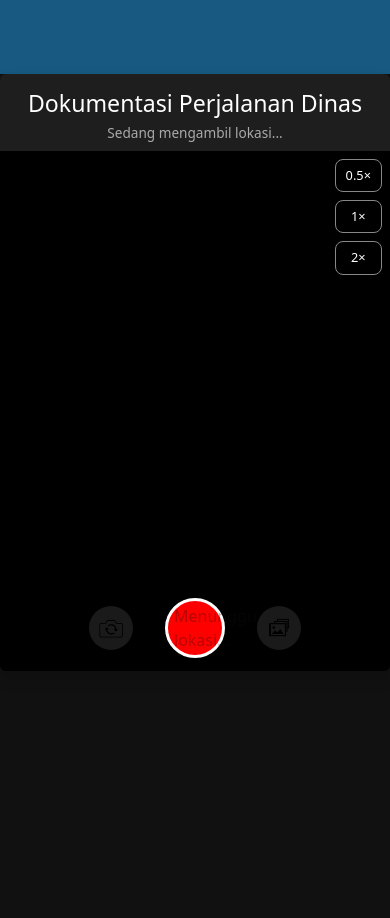
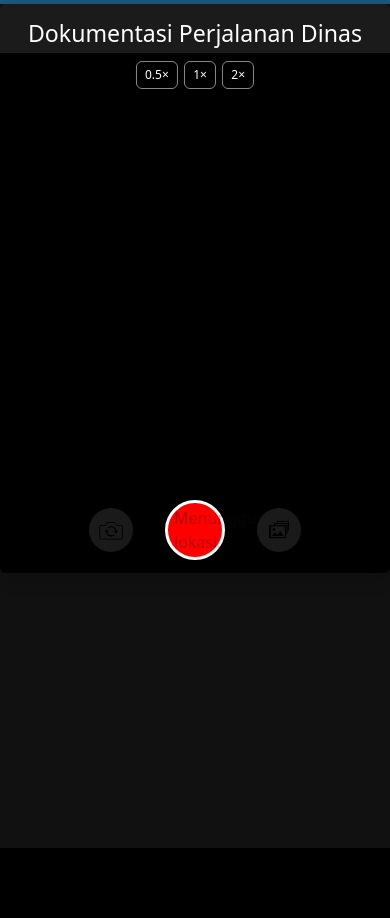
Before and after one commit to putramuttaqin/mitalon, a Flask app: page /dinasluar in a window 390 px wide. Shown: the part 66-984 px from the top of the page. After the commit the page ends 914 px from the top, so only its background shows below. Run offline with Flask 3, Linux system fonts and the light colour scheme.

Commit message:
update zoom in/out feature for dinas luar

```diff
--- a/static/css/dinasluar.css
+++ b/static/css/dinasluar.css
@@ -9,13 +9,19 @@
   padding: 0;
 }
 
+/* ---- Navbar ---- */
+.navbar.dl-navbar {
+  background-color: #0a0a0a; /* darker variant of background */
+  border-bottom: 1px solid rgba(255, 255, 255, 0.05);
+}
+
 /* ---- Form Wrapper ---- */
 .dl-page .form-wrapper {
   max-width: 700px;
-  margin: 80px auto 40px auto; /* top spacing for navbar */
-  background: #1e1e1e;
+  margin: 0 auto; /* no extra margin for navbar */
+  background: #1b1b1b;
   border-radius: 12px;
-  padding: 1rem 0 0 0; /* no left/right/bottom padding */
+  padding: 1rem 0 0 0; /* top padding only */
   box-shadow: 0 0 8px rgba(255, 255, 255, 0.05);
   overflow: hidden;
 }
@@ -65,12 +71,41 @@
   flex-direction: column;
   justify-content: flex-end;
   align-items: center;
-  background: linear-gradient(to top, rgba(0, 0, 0, 0.7), transparent 60%);
+  background: linear-gradient(to top, rgba(0, 0, 0, 0.65), transparent 60%);
   z-index: 5;
   pointer-events: none;
 }
 
-/* ---- Controls Row ---- */
+/* ---- Zoom Controls (Top Center) ---- */
+.dl-zoom {
+  position: absolute;
+  top: 10px;
+  left: 50%;
+  transform: translateX(-50%);
+  display: flex;
+  justify-content: center;
+  align-items: center;
+  gap: 0.6rem;
+  pointer-events: all;
+  z-index: 10;
+}
+
+.dl-zoom button {
+  background: rgba(0, 0, 0, 0.7);
+  border: 1px solid #888;
+  color: white;
+  border-radius: 6px;
+  padding: 5px 10px;
+  font-size: 0.8rem;
+  cursor: pointer;
+  transition: background 0.2s;
+}
+
+.dl-zoom button:hover {
+  background: rgba(255, 255, 255, 0.2);
+}
+
+/* ---- Camera Controls Row ---- */
 .dl-controls {
   display: flex;
   justify-content: center;
@@ -145,37 +179,10 @@
   color: #fff;
 }
 
-/* ---- Zoom Controls ---- */
-.dl-zoom {
-  position: absolute;
-  top: 10px;
-  right: 10px;
-  display: flex;
-  flex-direction: column;
-  gap: 0.5rem;
-  z-index: 6;
-  pointer-events: all;
-}
-
-.dl-zoom button {
-  background: rgba(0, 0, 0, 0.6);
-  border: 1px solid #888;
-  color: white;
-  border-radius: 8px;
-  padding: 6px 10px;
-  font-size: 0.8rem;
-  cursor: pointer;
-  transition: background 0.2s;
-}
-
-.dl-zoom button:hover {
-  background: rgba(255, 255, 255, 0.2);
-}
-
 /* ---- Responsive ---- */
 @media (max-width: 768px) {
   .dl-page .form-wrapper {
-    margin-top: 70px;
+    max-width: 100%;
     border-radius: 0;
   }
 
@@ -196,6 +203,11 @@
 
   .dl-zoom {
     top: 8px;
-    right: 8px;
+    gap: 0.4rem;
+  }
+
+  .dl-zoom button {
+    font-size: 0.75rem;
+    padding: 4px 8px;
   }
 }
--- a/static/js/dinasluar.js
+++ b/static/js/dinasluar.js
@@ -7,11 +7,13 @@
 const downloadBtn = document.getElementById('downloadFoto');
 const dummyBtn = document.getElementById('dummyButton');
 const fotoActions = document.getElementById('fotoActions');
+const zoomButtons = document.querySelectorAll('.zoom-btn');
 
 let currentStream = null;
-let useFrontCamera = false; // default rear camera
+let useFrontCamera = false;
 let capturedBlob = null;
 let lat = '', long = '', address = '-';
+let currentZoom = 1;
 
 // === CAMERA FUNCTIONS ===
 async function startCamera() {
@@ -26,21 +28,30 @@
   try {
     currentStream = await navigator.mediaDevices.getUserMedia(constraints);
     video.srcObject = currentStream;
+    video.onloadedmetadata = () => video.play();
+    applyZoom(1); // Reset zoom to default
   } catch (err) {
     alert("Gagal mengakses kamera: " + err);
   }
 }
 
-// Start camera on load
+// === ZOOM FUNCTION ===
+function applyZoom(level) {
+  currentZoom = level;
+  video.style.transform = `scale(${currentZoom})`;
+  video.style.transformOrigin = "center center";
+  video.style.transition = "transform 0.25s ease";
+}
+
+// === INITIALIZE CAMERA ===
 startCamera();
 
-// Toggle camera
 toggleBtn.onclick = () => {
   useFrontCamera = !useFrontCamera;
   startCamera();
 };
 
-// Awal disable tombol ambil
+// Disable ambil foto until location ready
 ambilBtn.disabled = true;
 ambilBtn.innerText = "Menunggu lokasi...";
 
@@ -65,27 +76,32 @@
     const seen = new Set();
     address = parts.filter(p => p && !seen.has(p) && seen.add(p)).join(', ') || '-';
 
-    // Update preview + enable tombol
     ambilBtn.disabled = false;
     ambilBtn.innerText = "";
   } catch (e) {
     console.error("Failed reverse geocode:", e);
-    ambilBtn.disabled = false; // masih bisa ambil tapi alamat '-'
+    ambilBtn.disabled = false;
     ambilBtn.innerText = "";
   }
 }, err => {
   console.error("Geolocation error:", err);
-  ambilBtn.disabled = false; // fallback tetap bisa ambil
+  ambilBtn.disabled = false;
   ambilBtn.innerText = "";
 });
 
-// === CAPTURE PHOTO WITH WATERMARK ===
+// === CAPTURE PHOTO WITH WATERMARK + PREVIEW ===
 ambilBtn.onclick = async () => {
   const tempCanvas = document.createElement('canvas');
   const ctxTemp = tempCanvas.getContext('2d');
   tempCanvas.width = video.videoWidth;
   tempCanvas.height = video.videoHeight;
-  ctxTemp.drawImage(video, 0, 0);
+
+  // Draw video with zoom adjustment
+  const scaledWidth = video.videoWidth / currentZoom;
+  const scaledHeight = video.videoHeight / currentZoom;
+  const sx = (video.videoWidth - scaledWidth) / 2;
+  const sy = (video.videoHeight - scaledHeight) / 2;
+  ctxTemp.drawImage(video, sx, sy, scaledWidth, scaledHeight, 0, 0, tempCanvas.width, tempCanvas.height);
 
   const watermarkedBlob = await addWatermarkOnCanvas(tempCanvas, address);
 
@@ -108,7 +124,7 @@
   capturedBlob = watermarkedBlob;
 };
 
-// Retake photo
+// === RETAKE PHOTO ===
 ulangBtn.onclick = () => {
   canvas.classList.add('hidden');
   video.classList.remove('hidden');
@@ -121,21 +137,20 @@
   capturedBlob = null;
 };
 
-// Download photo
+// === DOWNLOAD + BACKUP ===
 downloadBtn.onclick = async () => {
   if (!capturedBlob) return alert("Belum ada foto yang diambil!");
 
   const today = new Date();
   const url = URL.createObjectURL(capturedBlob);
 
-  // Trigger download
   const a = document.createElement('a');
   a.href = url;
   a.download = `travel_${today.getTime()}.jpg`;
   a.click();
   URL.revokeObjectURL(a.href);
 
-  // Upload to server as backup
+  // Backup upload
   const reader = new FileReader();
   reader.onloadend = async () => {
     const base64Data = reader.result.split(',')[1];
@@ -184,30 +199,21 @@
 
     const leftLines = wrapText(ctx, leftText, canvasW.width * 0.45);
 
-    // Draw left bottom
     leftLines.forEach((line, i) => {
       const y = canvasW.height - (leftLines.length - i) * 26 - padding;
       ctx.strokeText(line, padding, y);
       ctx.fillText(line, padding, y);
     });
 
-    // Load and draw watermark logo + right bottom text
     const logo = new Image();
-    logo.src = "/static/images/watermark.png"; // path logo pengayoman
+    logo.src = "/static/images/watermark.png";
     logo.onload = () => {
-      const logoSize = 60; // atur ukuran logo
+      const logoSize = 60;
       const textLineHeight = 26;
-
-      // Hitung total tinggi blok teks + logo
       const totalHeight = logoSize + rightTextLines.length * textLineHeight + padding * 2;
-
-      // Posisi Y awal (logo paling atas)
       let startY = canvasW.height - totalHeight;
-
-      // Posisi logo (kanan bawah di atas teks)
       ctx.drawImage(logo, canvasW.width - logoSize - padding, startY, logoSize, logoSize);
 
-      // Posisi teks (di bawah logo)
       rightTextLines.forEach((line, i) => {
         const metrics = ctx.measureText(line);
         const y = startY + logoSize + (i + 1) * textLineHeight;
@@ -219,8 +225,6 @@
     };
 
     logo.onerror = () => {
-      console.error("Gagal load logo watermark");
-      // fallback: tetap render teks tanpa logo
       rightTextLines.forEach((line, i) => {
         const metrics = ctx.measureText(line);
         const y = canvasW.height - (rightTextLines.length - i) * 26 - padding;
@@ -232,8 +236,7 @@
   });
 }
 
-
-// Helper for wrapping long text
+// === TEXT WRAP HELPER ===
 function wrapText(ctx, text, maxWidth) {
   const words = text.split(' ');
   const lines = [];
@@ -242,9 +245,8 @@
   for (let i = 1; i < words.length; i++) {
     const word = words[i];
     const width = ctx.measureText(currentLine + ' ' + word).width;
-    if (width < maxWidth) {
-      currentLine += ' ' + word;
-    } else {
+    if (width < maxWidth) currentLine += ' ' + word;
+    else {
       lines.push(currentLine);
       currentLine = word;
     }
@@ -252,3 +254,11 @@
   lines.push(currentLine);
   return lines;
 }
+
+// === ZOOM BUTTONS ===
+zoomButtons.forEach(btn => {
+  btn.addEventListener('click', () => {
+    const level = parseFloat(btn.dataset.zoom);
+    applyZoom(level);
+  });
+});
--- a/templates/base.html
+++ b/templates/base.html
@@ -6,8 +6,8 @@
   <meta name="viewport" content="width=device-width, initial-scale=1.0">
   <title>{% block title %}{% endblock %}</title>
   <link href="https://cdn.jsdelivr.net/npm/bootstrap@5.3.0/dist/css/bootstrap.min.css" rel="stylesheet">
-  <link rel="stylesheet" href="{{ url_for('static', filename='css/style.css') }}?v=5">
-  <link rel="stylesheet" href="{{ url_for('static', filename='css/dinasluar.css') }}?v=1">
+  <link rel="stylesheet" href="{{ url_for('static', filename='css/style.css') }}?v=6">
+  <link rel="stylesheet" href="{{ url_for('static', filename='css/dinasluar.css') }}?v=2">
   <link rel="icon" href="/static/favicon.ico">
 </head>
 
--- a/templates/dinasluar.html
+++ b/templates/dinasluar.html
@@ -6,9 +6,6 @@
 <div class="dl-page">
   <div class="form-wrapper shadow rounded">
     <h3>Dokumentasi Perjalanan Dinas</h3>
-
-    <div id="alamatPreview">Sedang mengambil lokasi...</div>
-
     <div class="dl-camera">
       <video id="video" autoplay playsinline></video>
       <canvas id="canvas" class="hidden"></canvas>
@@ -43,5 +40,5 @@
 {% endblock %}
 
 {% block scripts %}
-<script src="{{ url_for('static', filename='js/dinasluar.js') }}?v=4"></script>
+<script src="{{ url_for('static', filename='js/dinasluar.js') }}?v=5"></script>
 {% endblock %}
```
Also changed, not shown: other parts of static/css/dinasluar.css (+17 -18 lines).
